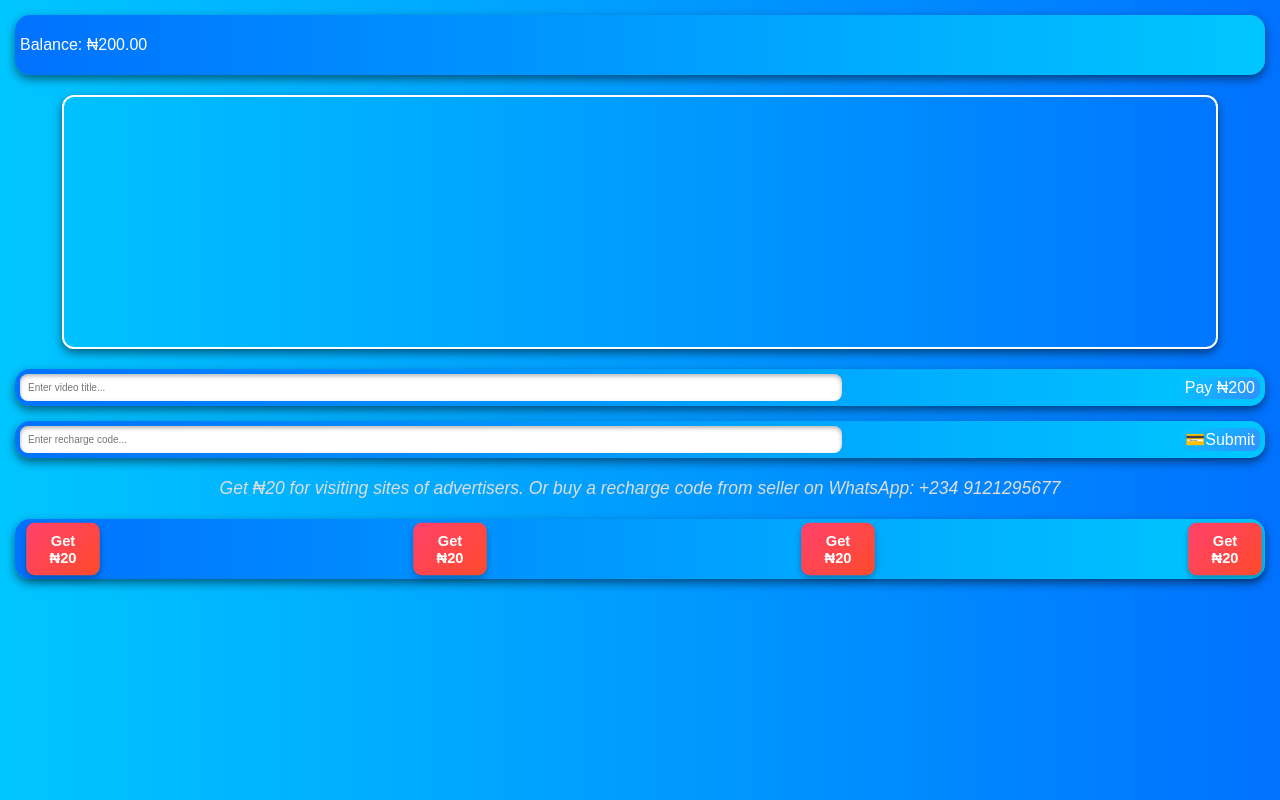
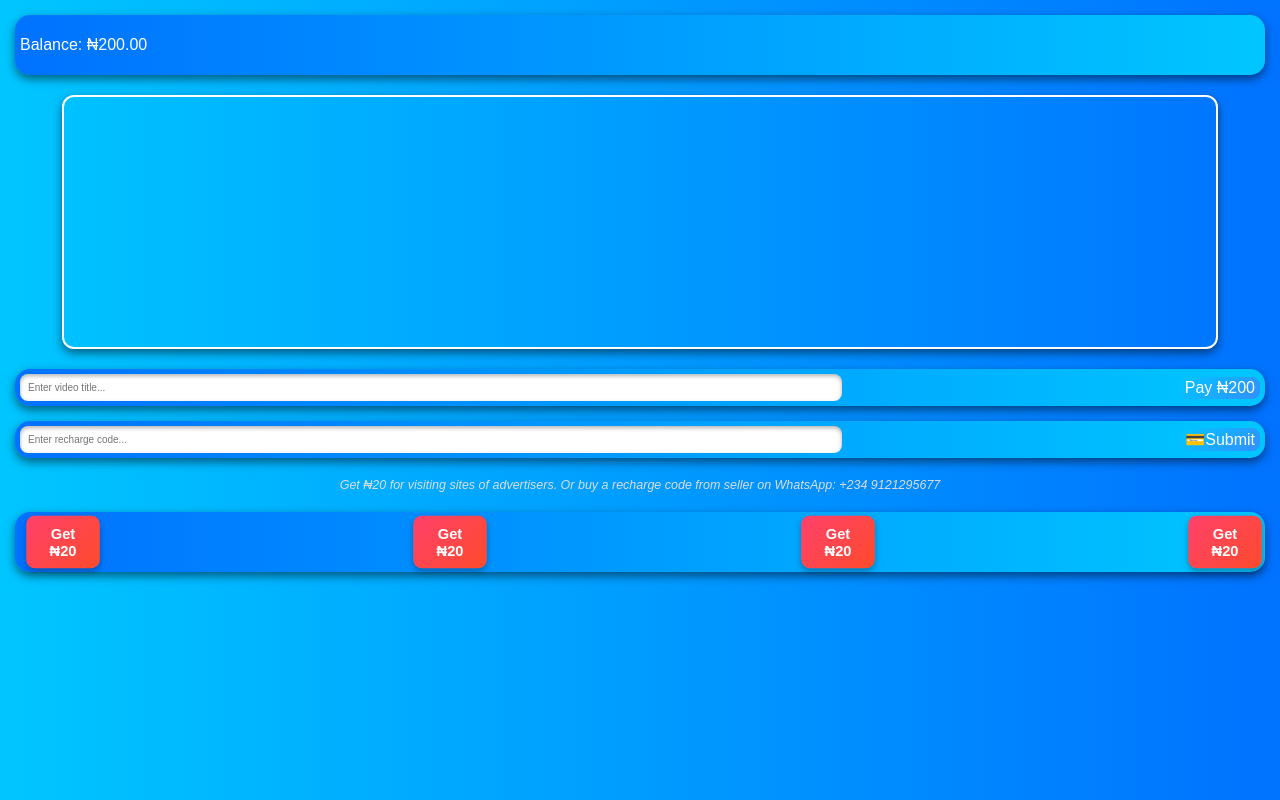
Before and after one commit to IBRAHIMV69/i-Space-, a plain HTML site: page Index.html in a window 1280 px wide. Drawn offline with Linux system fonts and the light colour scheme.

Commit message:
Update Index.html

```diff
--- a/Index.html
+++ b/Index.html
@@ -89,7 +89,7 @@
         }
         .description {
             margin: 20px;
-            font-size: 17.5px;
+            font-size: 12.5px;
             text-align: center;
             color: #ddd;
             font-style: italic;
```
